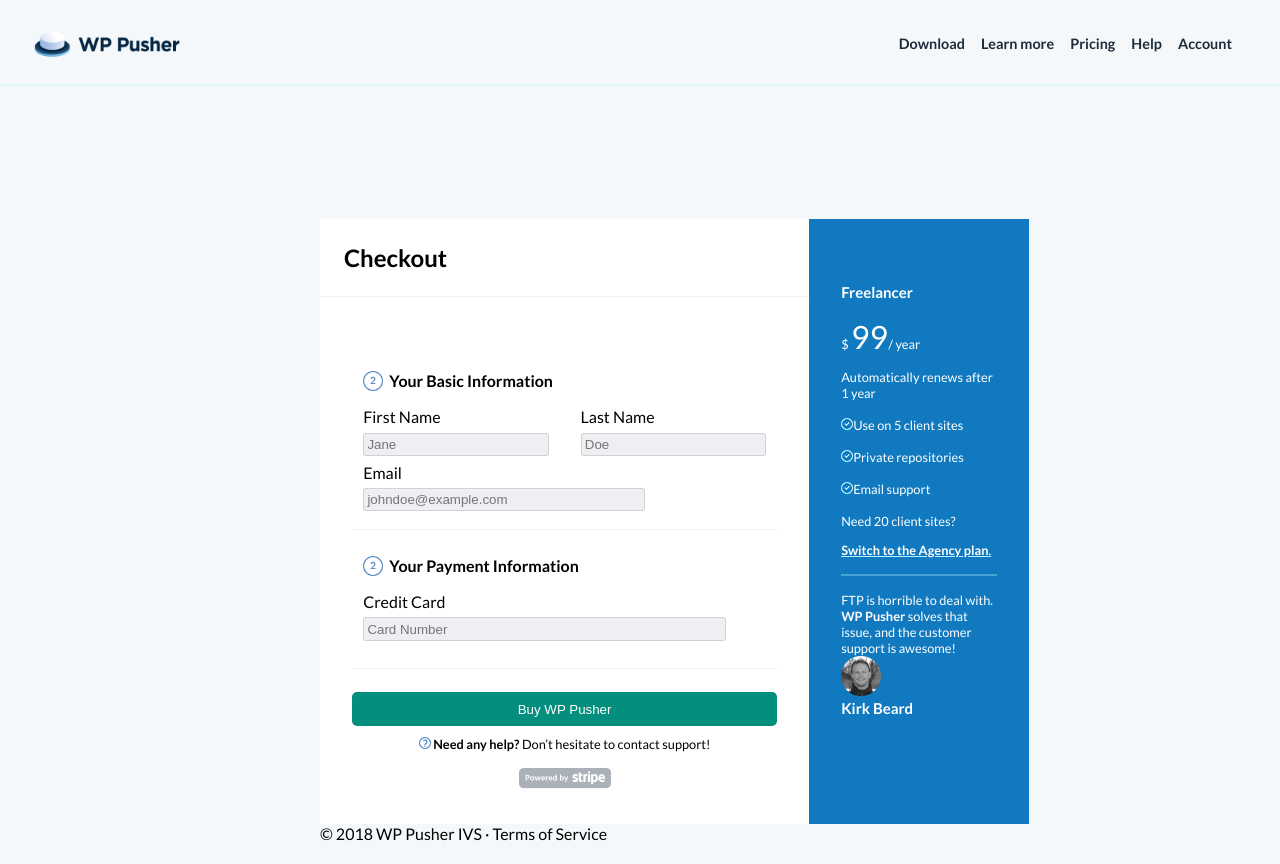
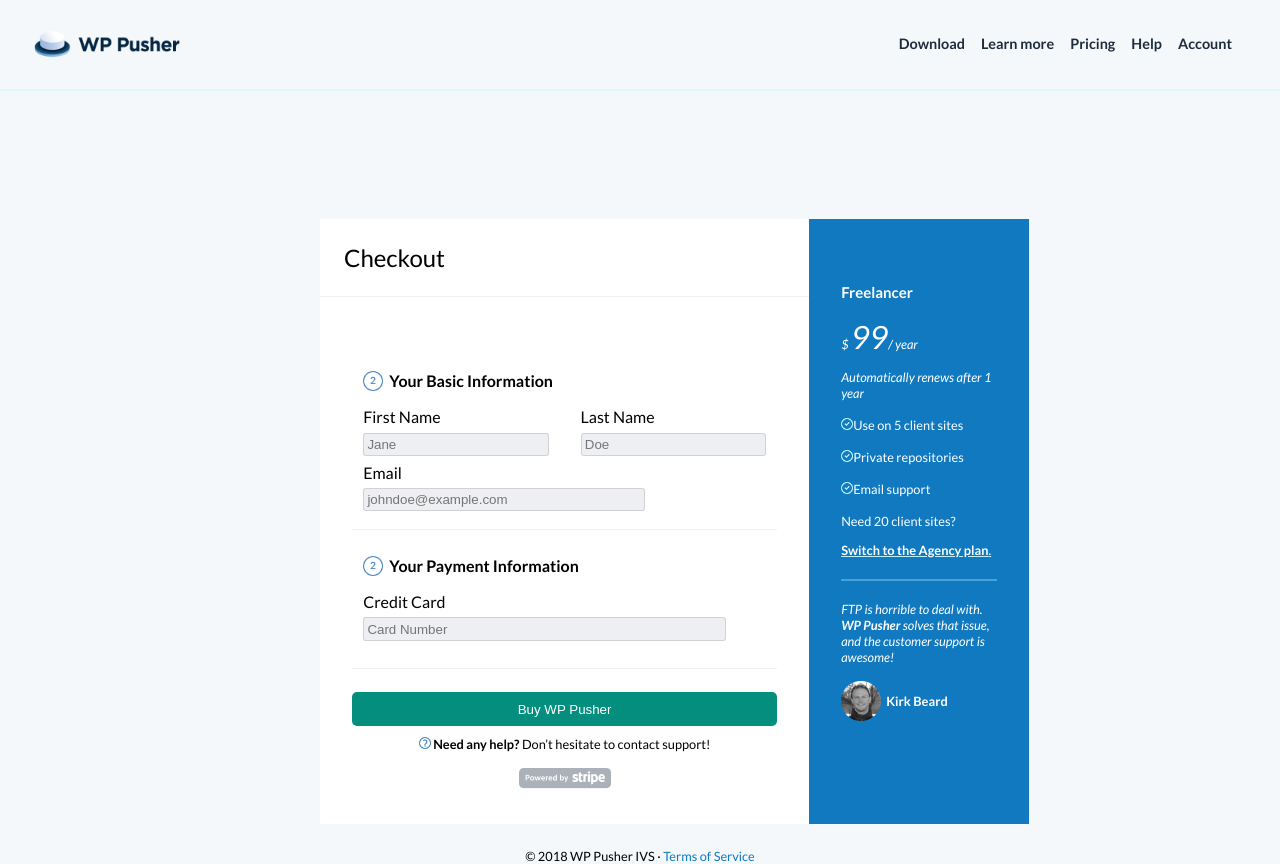
Before and after one commit to Lahitan/Alt-Assignment-1, a plain HTML site: page Assignment6/index.html in a window 1280 px wide. Before the commit the page ends 843 px from the top, so only its background shows below. Drawn offline with Linux system fonts and the light colour scheme.

Commit message:
modified css footer text

```diff
--- a/Assignment6/index.html
+++ b/Assignment6/index.html
@@ -5,11 +5,10 @@
     <meta name="viewport" content="width=device-width, initial-scale=1.0">
     <title>WPPusher</title>
     <link rel="stylesheet" href="../Assignment6/sixth.css">
-    <link rel="preconnect" href="https://fonts.gstatic.com" crossorigin>
     <link rel="preconnect" href="https://fonts.googleapis.com">
-    <link rel="preconnect" href="https://fonts.gstatic.com" crossorigin>
-    <link href="https://fonts.googleapis.com/css2?family=DM+Sans:ital,opsz,wght@0,9..40,100..1000;1,9..40,100..1000&family=Lato:ital,wght@0,100;0,300;0,400;0,700;0,900;1,
-    100;1,300;1,400;1,700;1,900&family=Montserrat:ital,wght@0,100..900;1,100..900&display=swap" rel="stylesheet">
+<link rel="preconnect" href="https://fonts.gstatic.com" crossorigin>
+<link href="https://fonts.googleapis.com/css2?family=Lato:ital,wght@0,100;0,300;0,400;0,700;0,900;1,100;1,300;1,400;1,700;1,900&display=swap"
+rel="stylesheet">
 </head>
 <body>
     <header class="header">
@@ -115,17 +114,17 @@
                             FTP is horrible to deal with. <strong>WP Pusher</strong> solves that issue, and the customer support is awesome!
                         </p>
                     </div>
-                    <div>
+                    <div class="box2">
                         <img src="../images/Bitmap.png" alt="a man">
-                        <h3>Kirk Beard</h3>
+                        <h4>Kirk Beard</h3>
                     </div>
               </div>
             </div>
 
          </div>
 
-    <p>
-        © 2018 WP Pusher IVS  ·  Terms of Service
+    <p class="footer">
+        © 2018 WP Pusher IVS  · <a class="link2" href="">Terms of Service</a>
     </p>
     </main>
 
--- a/Assignment6/sixth.css
+++ b/Assignment6/sixth.css
@@ -84,6 +84,11 @@
 .box-heading{
     padding: 1.5rem;
     box-shadow: 0 1px 0.5px 0 rgba(74, 74, 74, 0.079);
+}
+
+.box-heading h2{
+    font-weight: 400;
+
 }
 
 .box-heading2{
@@ -182,6 +187,7 @@
 
    .subscription-info p{
     margin: 0.8rem 0;
+    font-style: italic;
    }
 
    .subscription-info span{
@@ -198,11 +204,33 @@
 
 
    hr{
-    margin: 1rem 0;
+    margin: 1.3rem 0;
     border: 0.6px solid #b9f4ff56;
+   }
+   .p-info{
+    font-style: italic;
    }
 
    a{
     color: white;
     text-decoration-color: #B9F5FF;
    }
+
+   .box2{
+    display: flex;
+    margin-top: 1rem;
+    column-gap: 5px;
+    align-items: center;
+    justify-content: start;
+   }
+
+   .footer{
+    margin: 1.5rem auto;
+    text-align: center;
+    font-size: 0.8rem;
+   }
+
+   .link2{
+    text-decoration: none;
+    color: #1179BF;
+   }
```
